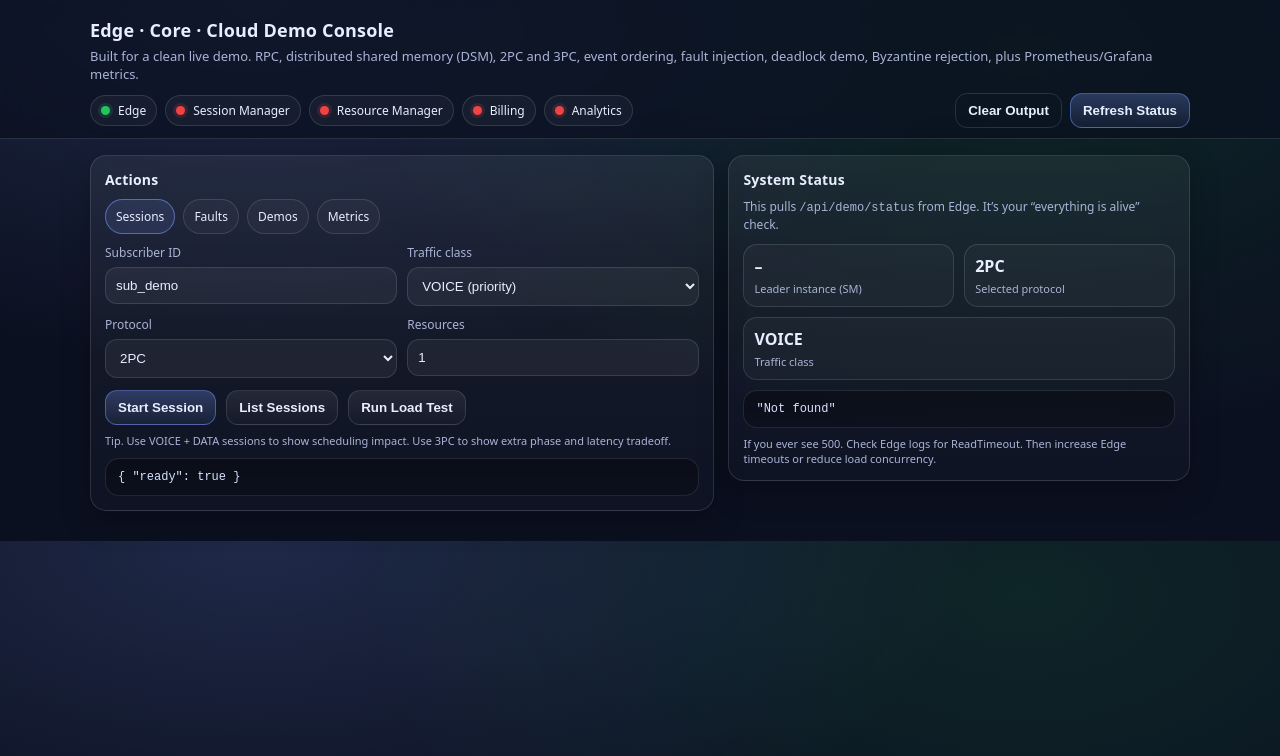
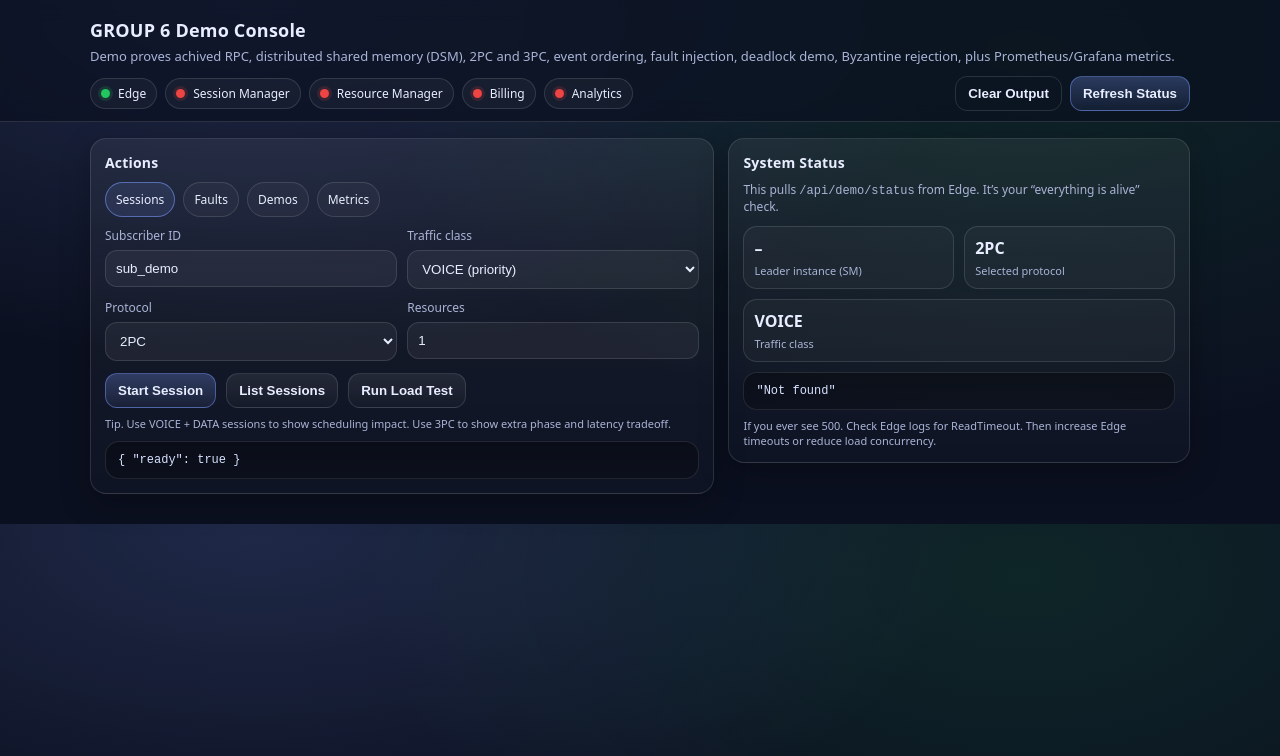
Before and after one commit to Owens345/Group6-distributed-sytems-assignment-2, a plain HTML site: page edge_gateway/static/index.html in a window 1280 px wide. Drawn offline with Linux system fonts and the light colour scheme; no server answers.

Commit message:
2nd commit

```diff
--- a/edge_gateway/static/index.html
+++ b/edge_gateway/static/index.html
@@ -3,7 +3,7 @@
 <head>
   <meta charset="utf-8" />
   <meta name="viewport" content="width=device-width, initial-scale=1" />
-  <title>Edge · Core · Cloud Demo Console</title>
+  <title>GROUP 6 Demo Console</title>
   <style>
     :root{
       --bg:#0b1020;
@@ -223,9 +223,9 @@
 <body>
 <header>
   <div class="wrap">
-    <h1>Edge · Core · Cloud Demo Console</h1>
+    <h1>GROUP 6 Demo Console</h1>
     <div class="sub">
-      Built for a clean live demo. RPC, distributed shared memory (DSM), 2PC and 3PC, event ordering, fault injection, deadlock demo, Byzantine rejection, plus Prometheus/Grafana metrics.
+      Demo proves achived RPC, distributed shared memory (DSM), 2PC and 3PC, event ordering, fault injection, deadlock demo, Byzantine rejection, plus Prometheus/Grafana metrics.
     </div>
 
     <div class="topbar">
```
